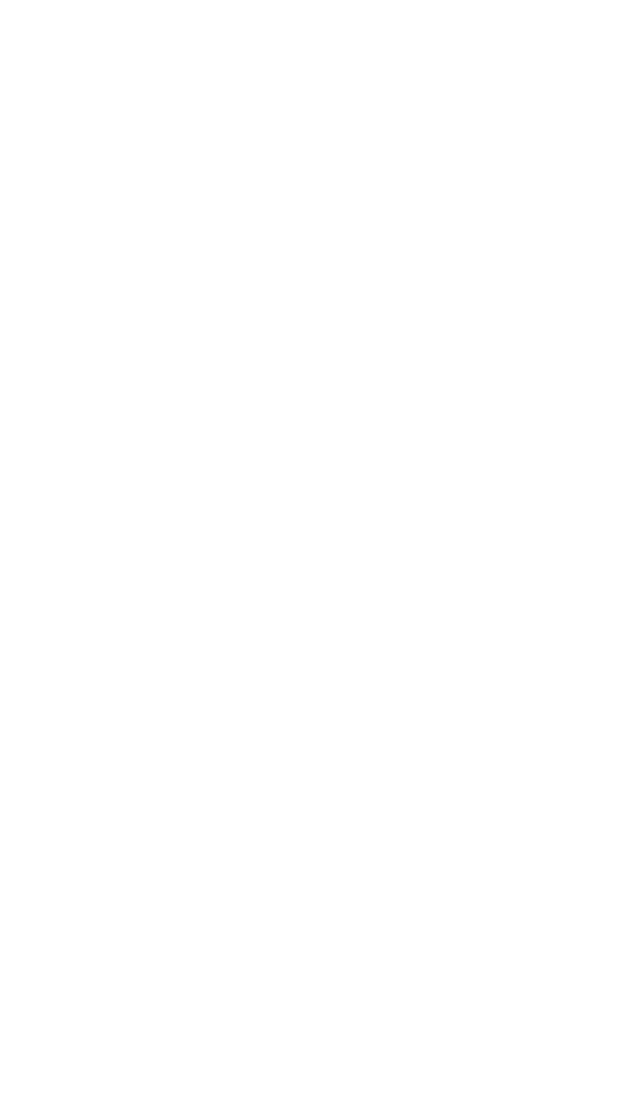
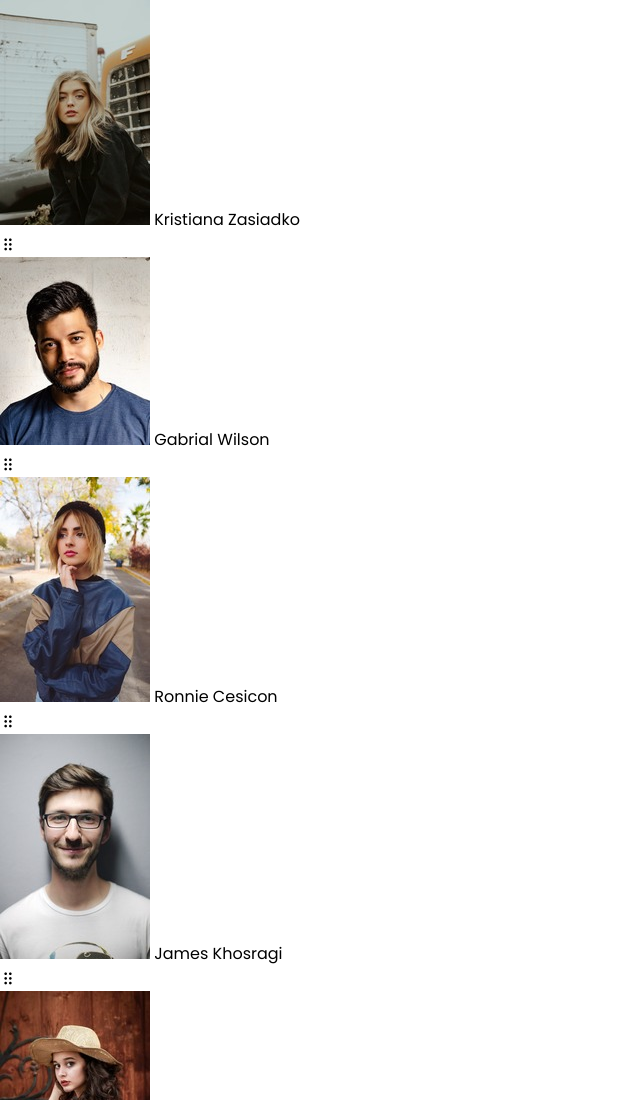
Before and after one commit to tanmoyPaul12/Drag-drop, a plain HTML site: page index.html in a window 1280 px wide. Shown: the top 1100 px of the page, without its empty margins (0-640 px from the left). Before the commit the page ends 800 px from the top, so only its background shows below. Drawn offline with nearby package versions, Linux system fonts and the light colour scheme.

Commit message:
html completed

```diff
--- a/index.html
+++ b/index.html
@@ -4,9 +4,54 @@
     <meta charset="UTF-8">
     <meta name="viewport" content="width=device-width, initial-scale=1.0">
     <title>Drag Drop</title>
+    <link rel="stylesheet" href="style.css">
+    <link rel="stylesheet" href="https://unicons.iconscout.com/release/v4.0.0/css/line.css">
 </head>
 <body>
-
+    <ul class="sortable-list">
+        <li class="item">
+            <div class="details">
+                <img src="images/img-1.jpg">
+                <span>Kristiana Zasiadko</span>
+            </div>
+            <i class="uil uil-draggabledots"></i>
+        </li>
+        <li class="item">
+            <div class="details">
+                <img src="images/img-2.jpg">
+                <span>Gabrial Wilson</span>
+            </div>
+            <i class="uil uil-draggabledots"></i>
+        </li>
+        <li class="item">
+            <div class="details">
+                <img src="images/img-3.jpg">
+                <span>Ronnie Cesicon</span>
+            </div>
+            <i class="uil uil-draggabledots"></i>
+        </li>
+        <li class="item">
+            <div class="details">
+                <img src="images/img-4.jpg">
+                <span>James Khosragi</span>
+            </div>
+            <i class="uil uil-draggabledots"></i>
+        </li>
+        <li class="item">
+            <div class="details">
+                <img src="images/img-5.jpg">
+                <span>Annika Heyden</span>
+            </div>
+            <i class="uil uil-draggabledots"></i>
+        </li>
+        <li class="item">
+            <div class="details">
+                <img src="images/img-6.jpg">
+                <span>Donald Horton</span>
+            </div>
+            <i class="uil uil-draggabledots"></i>
+        </li>
+    </ul>
 
 
 </body>
--- a/style.css
+++ b/style.css
@@ -0,0 +1,7 @@
+@import url('https://fonts.googleapis.com/css2?family=Poppins:wght@400;500;600&display=swap');
+*{
+    margin: 0;
+    padding: 0;
+    font-family:'poppins', sans-serif;
+    box-sizing: border-box;
+}
```
